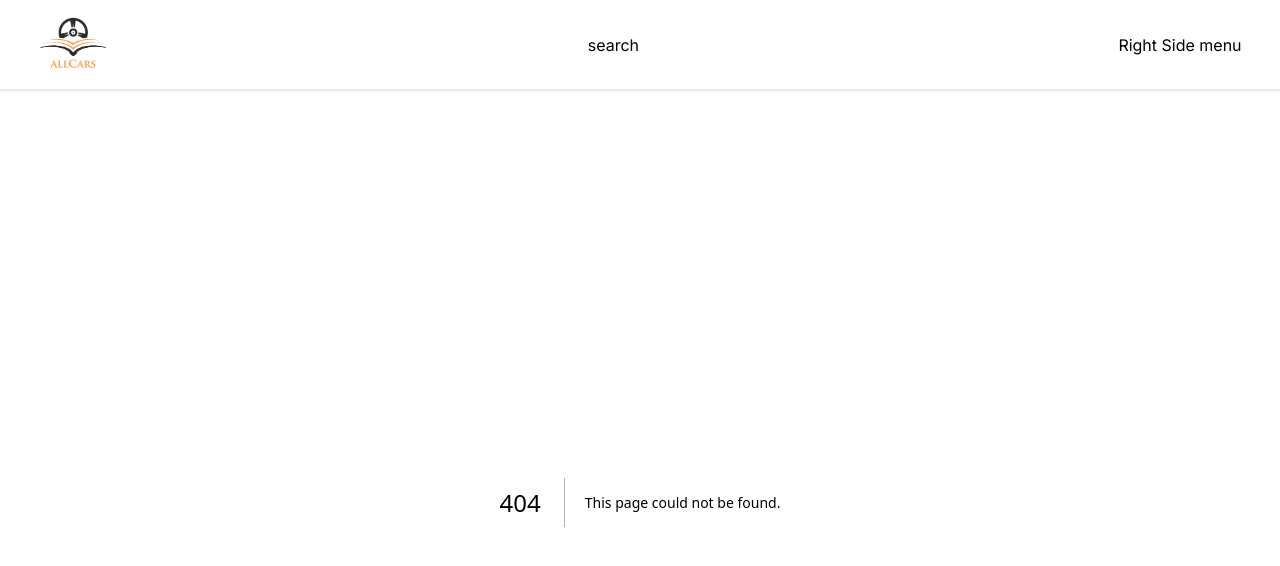
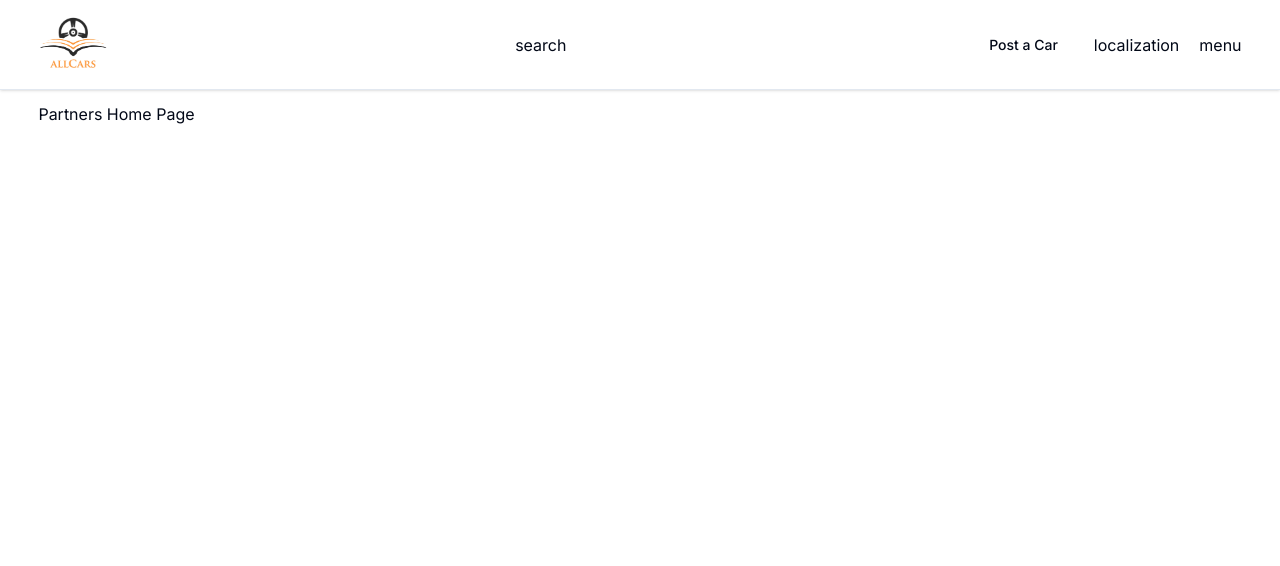
Before and after one commit to yetabalij/allcars, a Next.js app: page /partners/home in a window 1280 px wide. Before the commit this address had no page. Shown: the top 566 px of the page. Built offline with nearby package versions, Linux system fonts and the light colour scheme.

Commit message:
partners home page added.

```diff
--- /dev/null
+++ b/app/partners/home/page.tsx
@@ -0,0 +1,7 @@
+import React from "react";
+
+const page = () => {
+  return <div>Partners Home Page</div>;
+};
+
+export default page;
--- a/components/NavBar.tsx
+++ b/components/NavBar.tsx
@@ -4,6 +4,7 @@ import React from "react";
 import Logo from "@/public/logo.png";
 import Image from "next/image";
 import Link from "next/link";
+import { Button } from "./ui/button";
 
 const NavBar = () => {
   return (
@@ -12,8 +13,14 @@ const NavBar = () => {
         <Link href="/">
           <Image src={Logo} alt="Logo" width={70} height={70} />
         </Link>
-        <div>search</div>
-        <div>Right Side menu</div>
+        <div className="hidden lg:flex">search</div>
+        <div className="hidden md:flex gap-5 items-center">
+          <Link href="/partners/home">
+            <Button variant="ghost">Post a Car</Button>
+          </Link>
+          <div>localization</div>
+          <div>menu</div>
+        </div>
       </div>
     </div>
   );
--- a/package.json
+++ b/package.json
@@ -9,7 +9,7 @@
     "lint": "next lint"
   },
   "dependencies": {
-    "@radix-ui/react-slot": "^1.0.2",
+    "@radix-ui/react-slot": "^1.1.0",
     "class-variance-authority": "^0.7.0",
     "clsx": "^2.1.1",
     "lucide-react": "^0.387.0",
```
Also changed, not shown: 1 other file (tests, documents, lock files or other folders).
